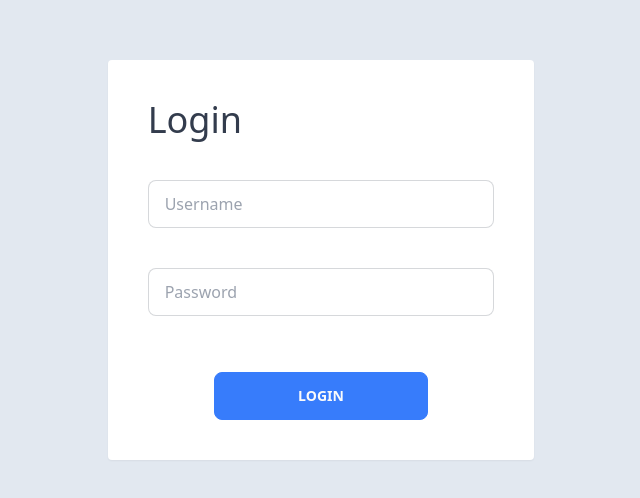
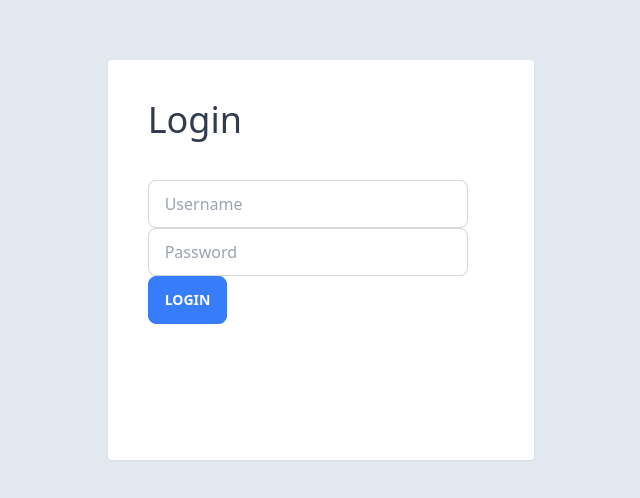
Before and after one commit to alee0510/react-jcwdol-10, a React (Create React App) app: page /login in a window 1280 px wide. Shown: the part 140-638 px from the top of the page, without its empty margins (319-959 px from the left). Built offline with nearby package versions, Linux system fonts and the light colour scheme; data requests are answered from the project's data file; sample sign-in values are in the browser's storage.

Commit message:
CHANGE : new formik package

```diff
--- a/package.json
+++ b/package.json
@@ -10,6 +10,7 @@
     "@testing-library/user-event": "^13.5.0",
     "axios": "^1.4.0",
     "bootstrap": "^5.2.3",
+    "formik": "^2.4.1",
     "react": "^18.2.0",
     "react-bootstrap": "^2.7.4",
     "react-dom": "^18.2.0",
--- a/src/pages/login/index.js
+++ b/src/pages/login/index.js
@@ -1,7 +1,9 @@
 import { useRef } from "react"
 import { Navigate } from "react-router-dom"
 import { useDispatch, useSelector } from "react-redux"
+import { Formik } from "formik"
 import { login } from "../../store/slices/auth"
+import { registerValidationSchema } from "../../store/slices/auth/validation"
 
 function LoginPage () {
     // @hooks
@@ -34,17 +36,54 @@ function LoginPage () {
         <div className="w-full h-full bg-slate-200 flex flex-row justify-center items-center">
             <div className="w-1/3 h-1/2 bg-white shadow-sm rounded px-10 py-10 relative flex flex-col items-center">
                 <h1 className="mb-10 w-full text-left text-4xl">Login</h1>
-                <input ref={usernameRef} placeholder="Username"
-                    className="input input-bordered w-full mb-10"
-                />
-                <input ref={passwordRef} placeholder="Password" type="password"
-                    className="input input-bordered w-full mb-10"
-                />
-                <button onClick={onButtonLogin}
-                    className="btn btn-secondary absolute bottom-10 w-1/2"
+                <Formik
+                    initialValues={{ username : "", password: "" }}
+                    validate={values => {
+                        try {
+                            registerValidationSchema.validateSync(values)
+                            return {}
+                        } catch (error) {
+                            console.log("error", error?.message)
+                            return { message : error?.message }
+                        }
+                    }}
+                    onSubmit={(values, { setSubmitting }) => {
+                        dispatch.login(values)
+                        setSubmitting(false)
+                    }}
                 >
-                    Login
-                </button>
+                    {({ values, errors, touched, handleChange, handleBlur, handleSubmit, isSubmitting }) => (
+                        <form onSubmit={handleSubmit} className="w-full">
+                            <input type="text"
+                                name="username"
+                                placeholder="Username"
+                                className="input input-bordered w-full max-w-xs"
+                                value={values.username}
+                                onChange={handleChange}
+                                onBlur={handleBlur}
+                            />
+                            <input type="password"
+                                name="password"
+                                placeholder="Password"
+                                className="input input-bordered w-full max-w-xs"
+                                value={values.password}
+                                onChange={handleChange}
+                                onBlur={handleBlur}
+                            />
+                            {
+                                errors.message && (
+                                    <div className="alert alert-error">
+                                        <svg xmlns="http://www.w3.org/2000/svg" className="stroke-current shrink-0 h-6 w-6" fill="none" viewBox="0 0 24 24"><path strokeLinecap="round" strokeLinejoin="round" strokeWidth="2" d="M10 14l2-2m0 0l2-2m-2 2l-2-2m2 2l2 2m7-2a9 9 0 11-18 0 9 9 0 0118 0z" /></svg>
+                                        <span>{errors.message}</span>
+                                    </div>
+                                )
+                            }
+                            <button type="submit" className="btn btn-secondary" disabled={isSubmitting}>
+                                Login
+                            </button>
+                        </form>
+                    )}
+                </Formik>
             </div>
         </div>
     )
```
Also changed, not shown: 1 other file (tests, documents, lock files or other folders).
